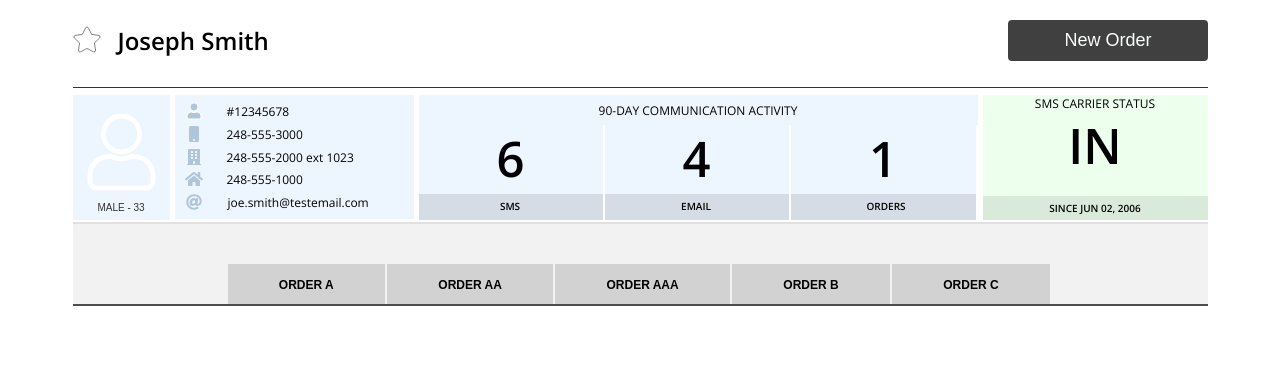
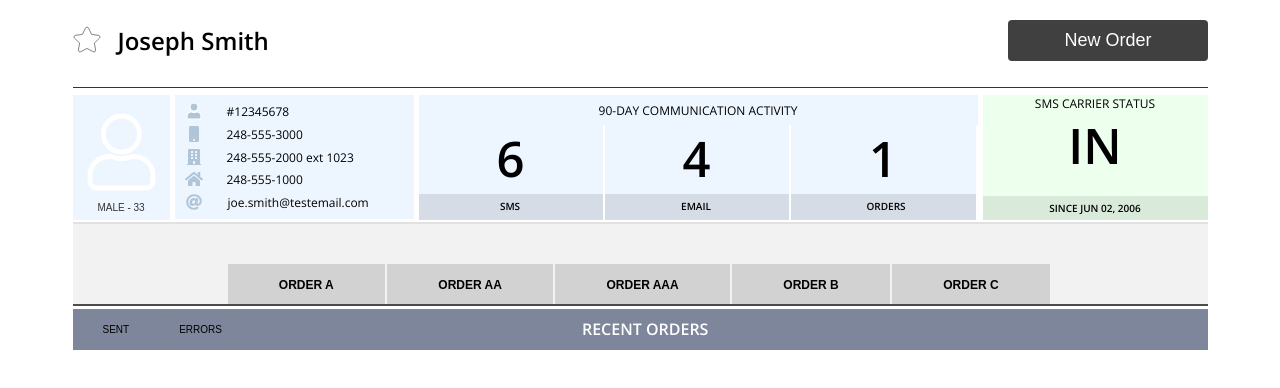
Before and after one commit to Sam44323/Verasoft-React-Test, a React (Create React App) app: page / in a window 1280 px wide. Shown: the top 388 px of the page. Built offline with nearby package versions, Linux system fonts and the light colour scheme.

Commit message:
styling added to the OrderSectionNav component

```diff
--- a/src/components/OrderCategory/OrdersSection/OrderSectionNav/OrderSectionNav.module.css
+++ b/src/components/OrderCategory/OrdersSection/OrderSectionNav/OrderSectionNav.module.css
@@ -0,0 +1,30 @@
+.orderSectionNavContainer {
+  display: flex;
+  align-items: center;
+  background-color: #7d869a;
+  margin-top: 2.67px;
+  padding: 9px 0px;
+}
+
+.buttonSection button {
+  padding: 6px 20px;
+  font-size: 10px;
+  border-radius: 11px;
+  background-color: #7d869a;
+  outline: none;
+  border: none;
+  margin-left: 10px;
+}
+
+.buttonSection button:focus {
+  background-color: white;
+}
+
+.orderSectionNavContainer h1 {
+  font-size: 16px;
+  text-align: center;
+  margin-left: 340px;
+  font-family: "Open Sans";
+  font-weight: bold;
+  color: white;
+}
--- a/src/components/OrderCategory/OrdersSection/OrderSectionNav/OrderSectionNav.tsx
+++ b/src/components/OrderCategory/OrdersSection/OrderSectionNav/OrderSectionNav.tsx
@@ -3,7 +3,15 @@ import React from "react";
 import styles from "./OrderSectionNav.module.css";
 
 const OrderSectionNav: React.FC = () => {
-  return <h1>Order Section Nav</h1>;
+  return (
+    <div className={styles.orderSectionNavContainer}>
+      <div className={styles.buttonSection}>
+        <button>SENT</button>
+        <button>ERRORS</button>
+      </div>
+      <h1>RECENT ORDERS</h1>
+    </div>
+  );
 };
 
 export default OrderSectionNav;
--- a/src/containers/OrderContainer/OrderContainer.tsx
+++ b/src/containers/OrderContainer/OrderContainer.tsx
@@ -2,11 +2,13 @@ import React from "react";
 
 import styles from "./OrderContainer.module.css";
 import OrderNav from "../../components/OrderCategory/OrderNav/OrderNav";
+import OrderSectionNav from "../../components/OrderCategory/OrdersSection/OrderSectionNav/OrderSectionNav";
 
 const OrderContainer: React.FC = () => {
   return (
     <>
       <OrderNav />
+      <OrderSectionNav />
     </>
   );
 };
```
